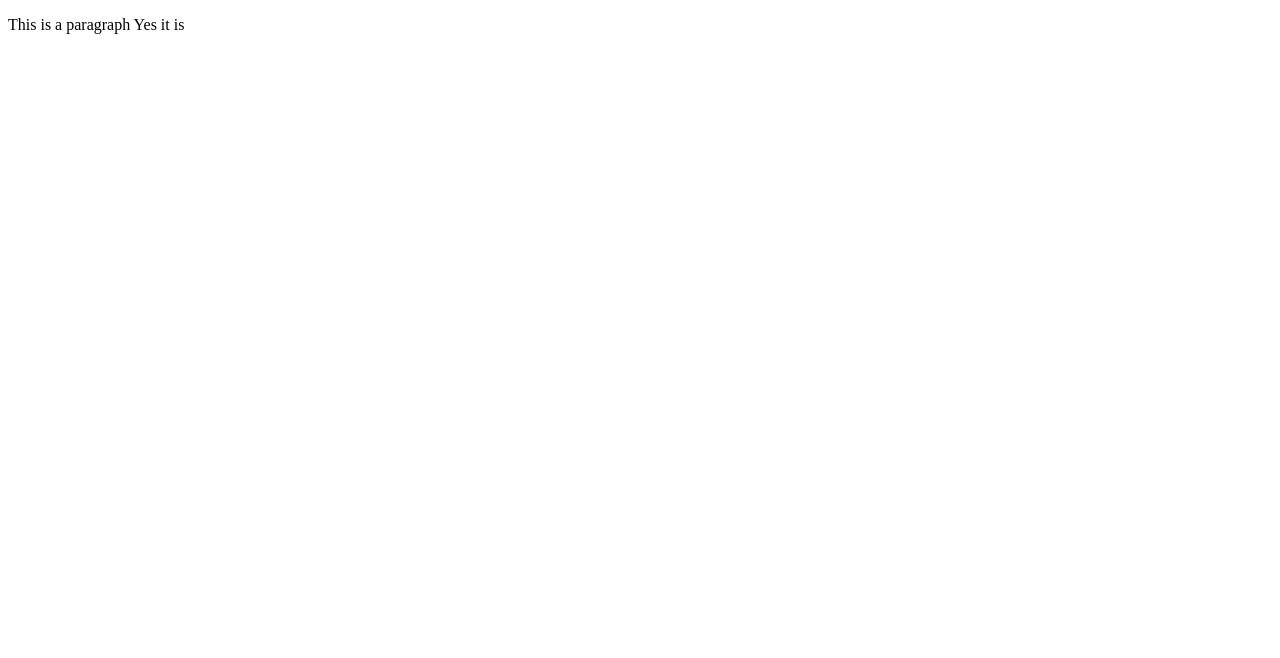
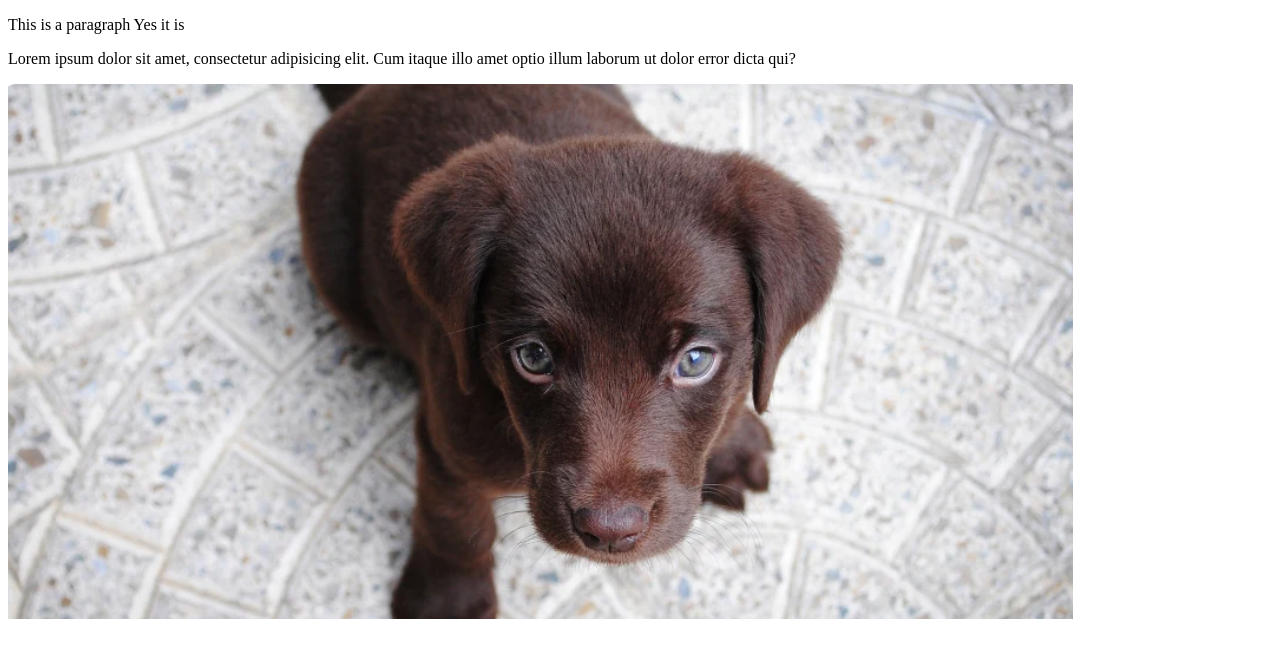
Before and after one commit to rachaouldbabaali/git-collab-g3, a plain HTML site: page index.html in a window 1280 px wide. Drawn offline with Linux system fonts and the light colour scheme.

Commit message:
add new img and p

```diff
--- a/index.html
+++ b/index.html
@@ -6,8 +6,11 @@
     <title>Document</title>
   </head>
   <body>
-    <p>This is a paragraph
-        Yes it is
+    <p>This is a paragraph Yes it is</p>
+    <p>
+      Lorem ipsum dolor sit amet, consectetur adipisicing elit. Cum itaque illo
+      amet optio illum laborum ut dolor error dicta qui?
     </p>
+    <img src="./chiot.png" alt="chiot">
   </body>
 </html>
```
Also changed, not shown: chiot.png (added).
